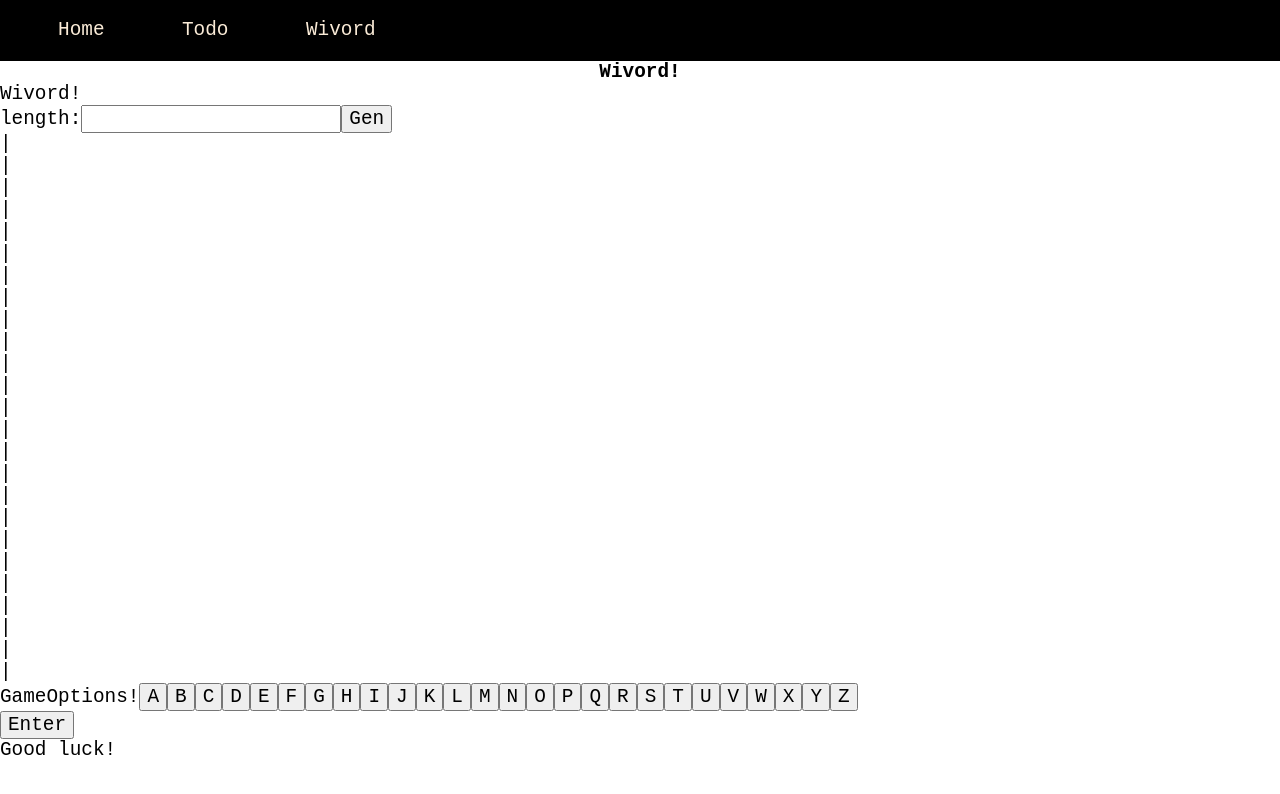
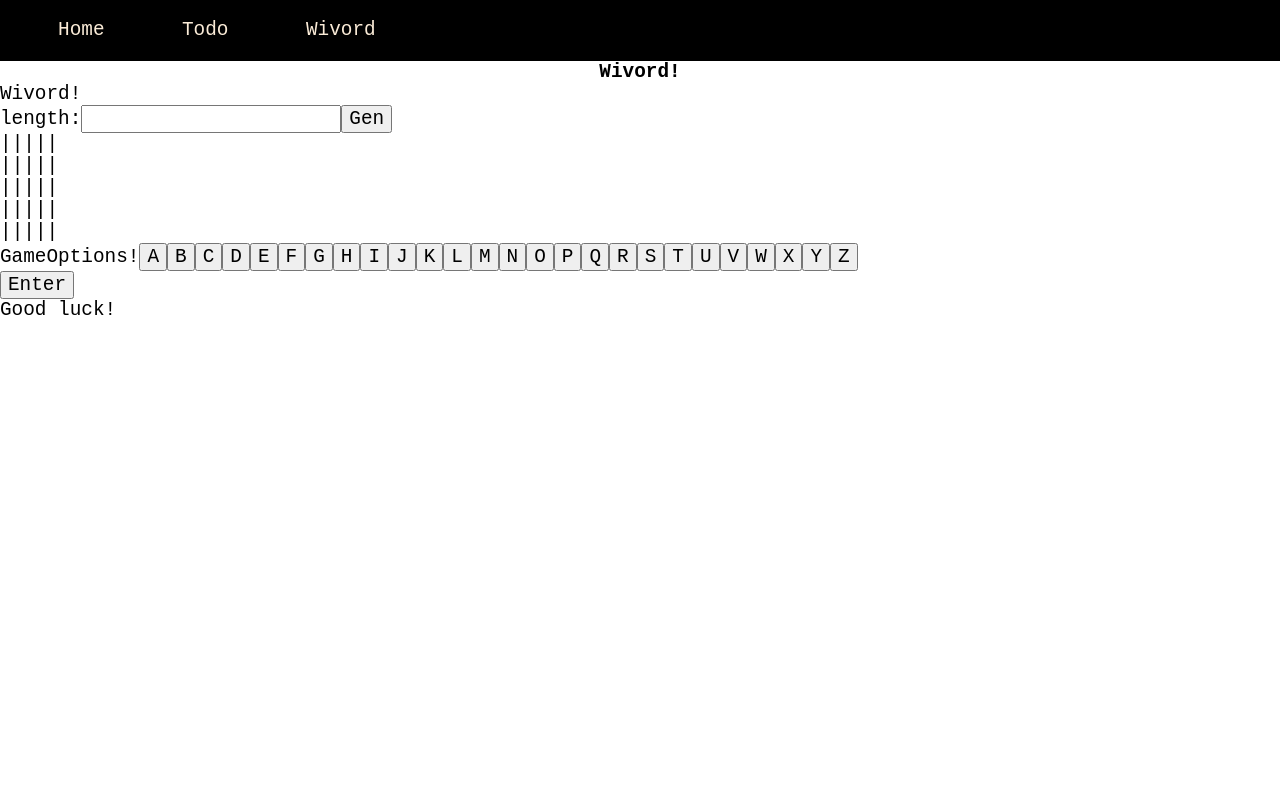
Before and after one commit to wvan1901/Wiva-app, a Next.js app: page /wivord in a window 1280 px wide. Shown: the top 794 px of the page. Built offline with nearby package versions, Linux system fonts and the light colour scheme.

Commit message:
Updated CSS to display a board

```diff
--- a/components/Game.js
+++ b/components/Game.js
@@ -7,8 +7,9 @@ export default function Game({listTry}){
         i++
     }
     return(
-        <div>
-            {listTry.map(row => (row.map(item => <p key={i}>{addI()}{item} | </p>)))}
+        <div id="wivordBoard">
+            {/*listTry.map(row => (row.map(item => <p id={'Cell'+i}key={i}>{addI()}{item} | </p>)))*/}
+            {listTry.map(row => <div class="wivordRow" key={i}>{row.map(item => <p id={'Cell'+i}key={i}>{addI()}{item} | </p>)}</div>)}
         </div>
     )
 }
--- a/styles/styles.css
+++ b/styles/styles.css
@@ -45,3 +45,6 @@
     border-radius: 20px;
     background-color: #EAF0F6;
 }
+.wivordRow{
+    display: flex;
+}
```
